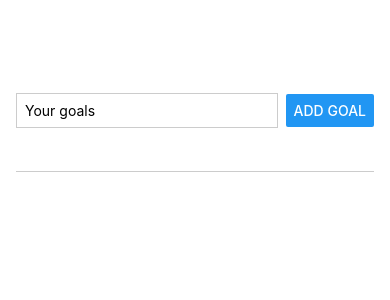
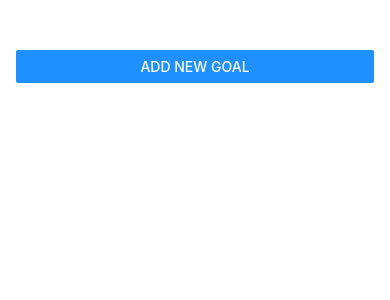
Before and after one commit to prashantkumar1113/verveu-react-native, a React Native app in the folder react-native-starter/: screen / in a window 390 px wide. Shown: the top 300 px of the page. Built offline with nearby package versions, Linux system fonts and the light colour scheme.

Commit message:
Implemented the Modal component

```diff
--- a/react-native-starter/App.js
+++ b/react-native-starter/App.js
@@ -1,11 +1,16 @@
 // import {StatusBar} from "expo-status-bar";
 import {useState} from "react";
-import {StyleSheet, View, FlatList} from "react-native";
+import {StyleSheet, View, FlatList, Button} from "react-native";
 import GoalInput from "./components/GoalInput";
 import GoalItem from "./components/GoalItem";
 
 export default function App() {
+    const [modalVisibility, setModalVisibility] = useState(false);
     const [goalList, setGoalList] = useState([]);
+
+    function startGoalModalHandler() {
+        setModalVisibility(true);
+    }
 
     function addGoalHandler(enteredGoalText) {
         console.log("pressed", enteredGoalText);
@@ -25,7 +30,17 @@ export default function App() {
     return (
         <View style={styles.appContainer}>
             {/* Adding a todo */}
-            <GoalInput onAddGoal={addGoalHandler} />
+            <Button
+                title="Add new Goal"
+                color="dodgerblue"
+                onPress={startGoalModalHandler}
+            />
+
+            <GoalInput
+                onAddGoal={addGoalHandler}
+                modalVisible={modalVisibility}
+                setModalVisibility={setModalVisibility}
+            />
 
             {/* List of todos */}
             <View style={styles.goalsContainer}>
--- a/react-native-starter/components/GoalInput.js
+++ b/react-native-starter/components/GoalInput.js
@@ -1,7 +1,11 @@
 import {useState} from "react";
-import {StyleSheet, View, TextInput, Button} from "react-native";
+import {StyleSheet, View, TextInput, Button, Modal} from "react-native";
 
-export default function GoalInput({onAddGoal}) {
+export default function GoalInput({
+    onAddGoal,
+    modalVisible,
+    setModalVisibility,
+}) {
     const [enteredGoalText, setEnteredGoalText] = useState("");
 
     function goalInputHandler(enteredText) {
@@ -13,10 +17,12 @@ export default function GoalInput({onAddGoal}) {
         if (enteredGoalText) {
             onAddGoal(enteredGoalText);
             setEnteredGoalText("");
+            setModalVisibility(false);
         }
     }
 
     return (
+        <Modal visible={modalVisible} animationType="slide">
             <View style={styles.inputContainer}>
                 <TextInput
                     style={styles.textInput}
@@ -24,26 +30,48 @@ export default function GoalInput({onAddGoal}) {
                     onChangeText={goalInputHandler}
                     value={enteredGoalText}
                 />
+                <View style={styles.buttonContainer}>
+                    <View style={styles.button}>
                         <Button title="Add Goal" onPress={addGoalHandler} />
                     </View>
+                    <View style={styles.button}>
+                        <Button
+                            title="Cancel"
+                            onPress={() => {
+                                setModalVisibility(false);
+                            }}
+                        />
+                    </View>
+                </View>
+            </View>
+        </Modal>
     );
 }
 
 const styles = StyleSheet.create({
     inputContainer: {
         flex: 1,
-        flexDirection: "row",
-        justifyContent: "space-between",
+        justifyContent: "center",
         alignItems: "center",
-        marginBottom: 16,
+        marginBottom: 24,
+        padding: 16,
         borderBottomWidth: 1,
         borderBottomColor: "#ccc",
+        backgroundColor: "lightgray",
     },
     textInput: {
         borderWidth: 1,
-        borderColor: "#ccc",
-        width: "75%",
-        marginRight: 8,
+        borderColor: "dodgerblue",
+        backgroundColor: "white",
+        width: "100%",
         padding: 8,
     },
+    buttonContainer: {
+        flexDirection: "row",
+        marginTop: 16,
+    },
+    button: {
+        width: "30%",
+        marginHorizontal: 8,
+    },
 });
```
Lines whose indentation alone changed are shown as unchanged.
